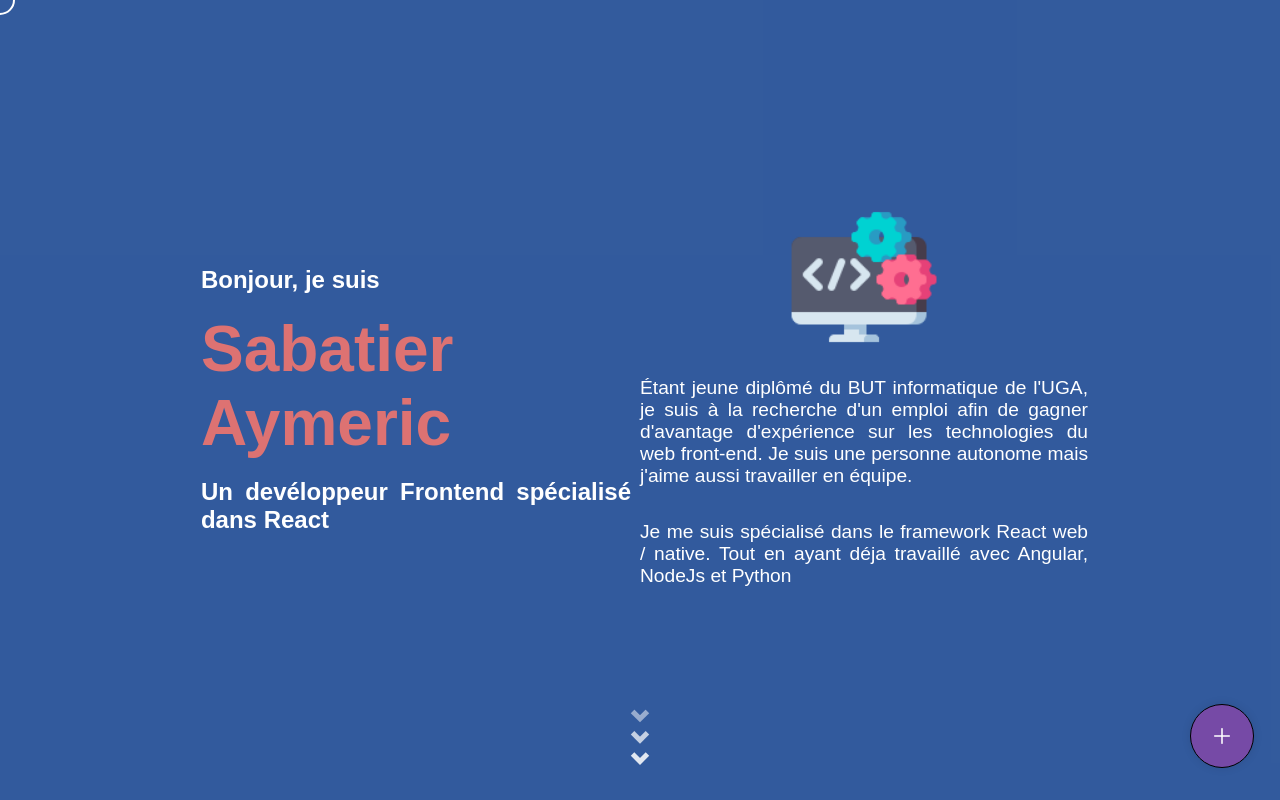
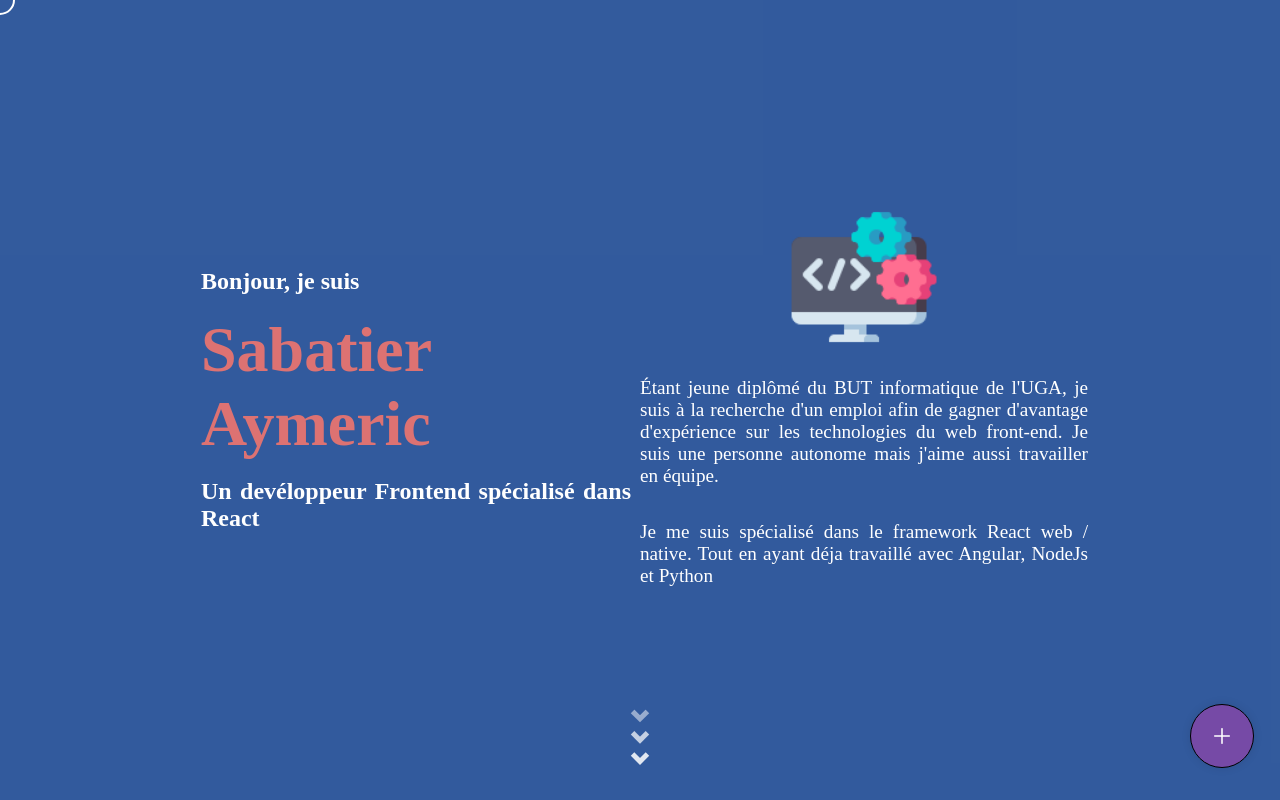
Before and after one commit to Aymdr404/Aymdr404.github.io, a React (Create React App) app: page / in a window 1280 px wide. Shown: the top 800 px of the page. Built offline with nearby package versions, Linux system fonts and the light colour scheme; a web font is replaced by a local one.

Commit message:
[FIX] Changement de la font

```diff
--- a/src/index.css
+++ b/src/index.css
@@ -1,4 +1,4 @@
-@import url('https://fonts.googleapis.com/css2?family=Poppins:wght@300;400;500;600;700&display=swap');
+@import url('https://fonts.googleapis.com/css2?family=Josefin+Sans:ital,wght@0,100..700;1,100..700&display=swap');
 
 body {
   margin: 0 !important;
--- a/src/page/home/home.css
+++ b/src/page/home/home.css
@@ -2,7 +2,7 @@
 body {
     margin: 0 !important;
     background-color: rgba(14, 22, 33);
-    font-family: Poppins, sans-serif !important;
+    font-family: "Josefin Sans", serif !important;
 
     overflow-x: hidden;
 }
```
